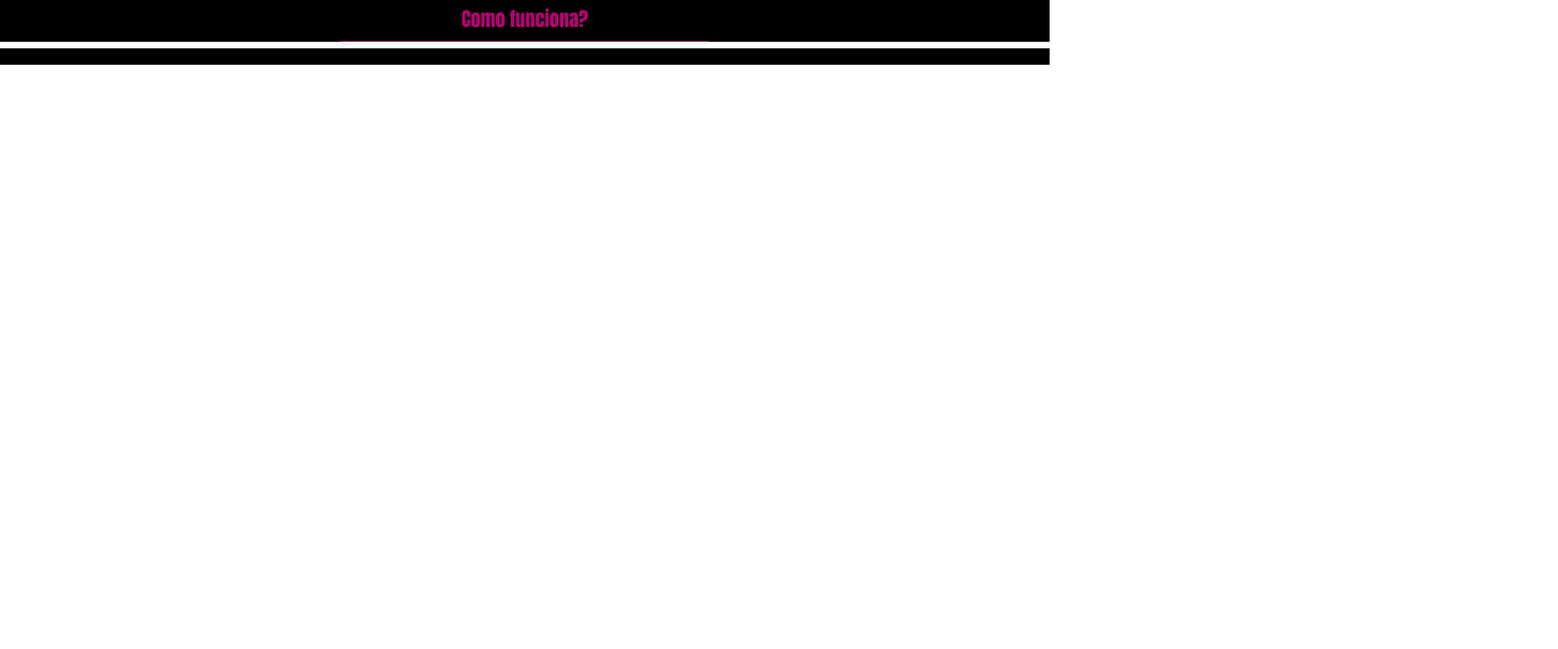
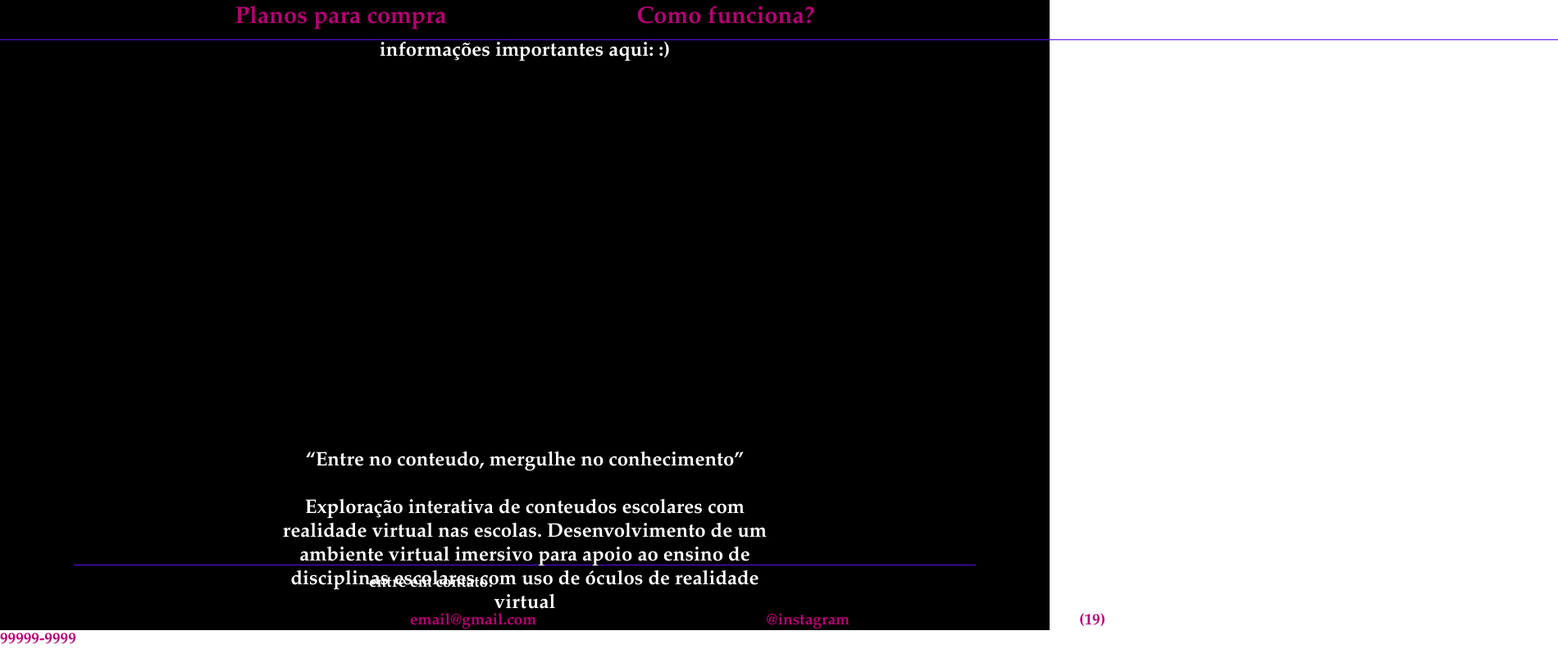
Before and after one commit to Galequiru/real-mente, a React (Create React App) app in the folder front-end/real-mente/: page /home in a window 1280 px wide. Shown: the part 107-899 px from the top of the page at 82% size, 1900 px wide, since content can reach past the window. Before the commit the page ends 800 px from the top, so only its background shows below. Built offline with nearby package versions, Linux system fonts and the light colour scheme.

Commit message:
pagina home quase finalizada e criação de footer

```diff
--- a/front-end/real-mente/src/App.js
+++ b/front-end/real-mente/src/App.js
@@ -3,7 +3,7 @@ import { BrowserRouter as Router, Route, Routes } from 'react-router-dom'
 
 import Home from './pages/home/Home'
 import Header from './components/Header'
-
+import Footer from './components/Footer'
 import Cadastro from './pages/cadastro/Cadastro'
 
 function App() {
@@ -15,6 +15,8 @@ function App() {
         <>
           <Header />
           <Home />
+
+          <Footer />
         </>
       } />
     </Routes>
--- /dev/null
+++ b/front-end/real-mente/src/components/Footer.css
@@ -0,0 +1,34 @@
+.linhaF {
+    border: none;
+    height: 1.4px;
+    background-color: #5A12E4;
+    width: 1100px;
+}
+
+.footer{
+    background-color: black;
+    height: 10vh;
+    font-family: Garamond, Baskerville, "Baskerville Old Face", "Hoefler Text", "Times New Roman", serif;
+    font-weight:1000;
+    font-size:larger;
+}
+
+.l1{
+    color: #ffff;
+    margin-left: 450px;
+}
+
+.l2{
+    color: #B50073;
+    margin-left: 500px;
+}
+
+.l3{
+    color: #B50073;
+    margin-left: 280px;
+}
+
+.l4{
+    color: #B50073;
+    margin-left: 280px;
+}
--- /dev/null
+++ b/front-end/real-mente/src/components/Footer.jsx
@@ -0,0 +1,20 @@
+import React from 'react'
+import './Footer.css'
+
+
+function Footer() {
+    return (
+        <div className = "footer">
+            <hr className = "linhaF" />
+            <label className = "l1">entre em contato:</label>
+            <br />
+            <br />
+            <label className = "l2">email@gmail.com</label>
+            <label className = "l3">@instagram</label>
+            <label className = "l4">(19) 99999-9999</label>
+            <br />
+        </div>
+    )
+}
+
+export default Footer
--- a/front-end/real-mente/src/components/Header.css
+++ b/front-end/real-mente/src/components/Header.css
@@ -4,17 +4,19 @@
 }
 
 .botaoH{
-    font-family: Impact, Haettenschweiler, 'Arial Narrow Bold', sans-serif;
+    font-family: Garamond, Baskerville, "Baskerville Old Face", "Hoefler Text", "Times New Roman", serif;
+    background-color: #000000;
     border: none;
-    font-size:x-large;
+    font-size:29px;
     margin-left: 110px;
     margin-right: 110px;
     color: #B50073;
     background-color: black;
+    font-weight: 1000;
 }
 
 .botaoH:hover{
-    font-size: 25px;
+    font-size: 30px;
     color: #5A12E4;
 }
 
@@ -30,9 +32,9 @@
     width: 240px;
 }
 
-hr{
-    color:#5A12E4;
+.linhaH {
+    border: none;
+    height: 1.4px;
+    background-color: #5A12E4;
+    width: 1900px;
 }
-
-/* fontes:
-letra grande boa para titulo: Impact, Haettenschweiler, 'Arial Narrow Bold', sans-serif */
--- a/front-end/real-mente/src/components/Header.jsx
+++ b/front-end/real-mente/src/components/Header.jsx
@@ -14,7 +14,7 @@ function Header() {
             <Link to = "/app/escolha-seu-destino"><button className = "botaoH">Escolha seu destino</button></Link>
             <Link to = "/app/planos-para-compra"><button className = "botaoH">Planos para compra</button></Link>
             <Link to = "/app/como-funciona"><button className = "botaoH">Como funciona?</button></Link>
-            <hr />
+            <hr className = "linhaH" />
         </div>
     )
 }
--- a/front-end/real-mente/src/pages/cadastro/Cadastro.css
+++ b/front-end/real-mente/src/pages/cadastro/Cadastro.css
@@ -26,7 +26,7 @@
     margin-top: -150px;
 }
 
-hr {
+.linhaC {
     border: none;
     height: 1px;
     background-color: #B50073;
--- a/front-end/real-mente/src/pages/cadastro/Cadastro.jsx
+++ b/front-end/real-mente/src/pages/cadastro/Cadastro.jsx
@@ -35,7 +35,7 @@ function Cadastro() {
               <br />
               <input type = "password" className = "senhaC" placeholder = "digite uma senha" required/>
 
-              <hr />
+              <hr className = "linhaC" />
               <button className = "cadastrarC">CADASTRAR</button>
 
 
@@ -57,7 +57,7 @@ function Cadastro() {
             <br />
             <input type = "password" className = "senhaL" placeholder = "digite sua senha" required/>
 
-            <hr />
+            <hr className = "linhaC" />
             <button className = "loginC">LOGIN</button>
 
           </div>
--- a/front-end/real-mente/src/pages/home/Home.css
+++ b/front-end/real-mente/src/pages/home/Home.css
@@ -1,3 +1,29 @@
 .home{
-    background-color: black;
+    justify-content: space-around;
+    font-family: Garamond, Baskerville, "Baskerville Old Face", "Hoefler Text", "Times New Roman", serif;
+    background-color: #000000;
+    color: #ffffff;
+    font-size: x-large;
+    height: 80vh;
+    font-weight:1000;
+    margin-top: -8px;
+    margin-bottom: -10px;
+
 }
+
+.texto{
+    text-align: center;
+    width: 600px;
+    height: 200px;
+    background-color: #000000;
+    margin: auto;
+}
+
+.info{
+    margin-top: -100px ;
+    text-align: center;
+    width: 600px;
+    height: 500px;
+    background-color: #000000;
+    margin: auto;
+}
--- a/front-end/real-mente/src/pages/home/Home.jsx
+++ b/front-end/real-mente/src/pages/home/Home.jsx
@@ -5,9 +5,16 @@ function Home() {
   return (
     <div className = "home">
           <div className = "info">
-          <label>teste</label>
+            <label>informações importantes aqui: :)</label>
           </div>
-          <div className = "texto"></div>
+          <div className = "texto">
+            <label>“Entre no conteudo, mergulhe no conhecimento”</label>
+            <br />
+            <br />
+            <label>Exploração interativa de conteudos escolares com realidade virtual nas escolas.
+                   Desenvolvimento de um ambiente virtual imersivo para apoio ao ensino de disciplinas
+                   escolares com uso de óculos de realidade virtual</label>
+          </div>
 
     </div>
   )
```
